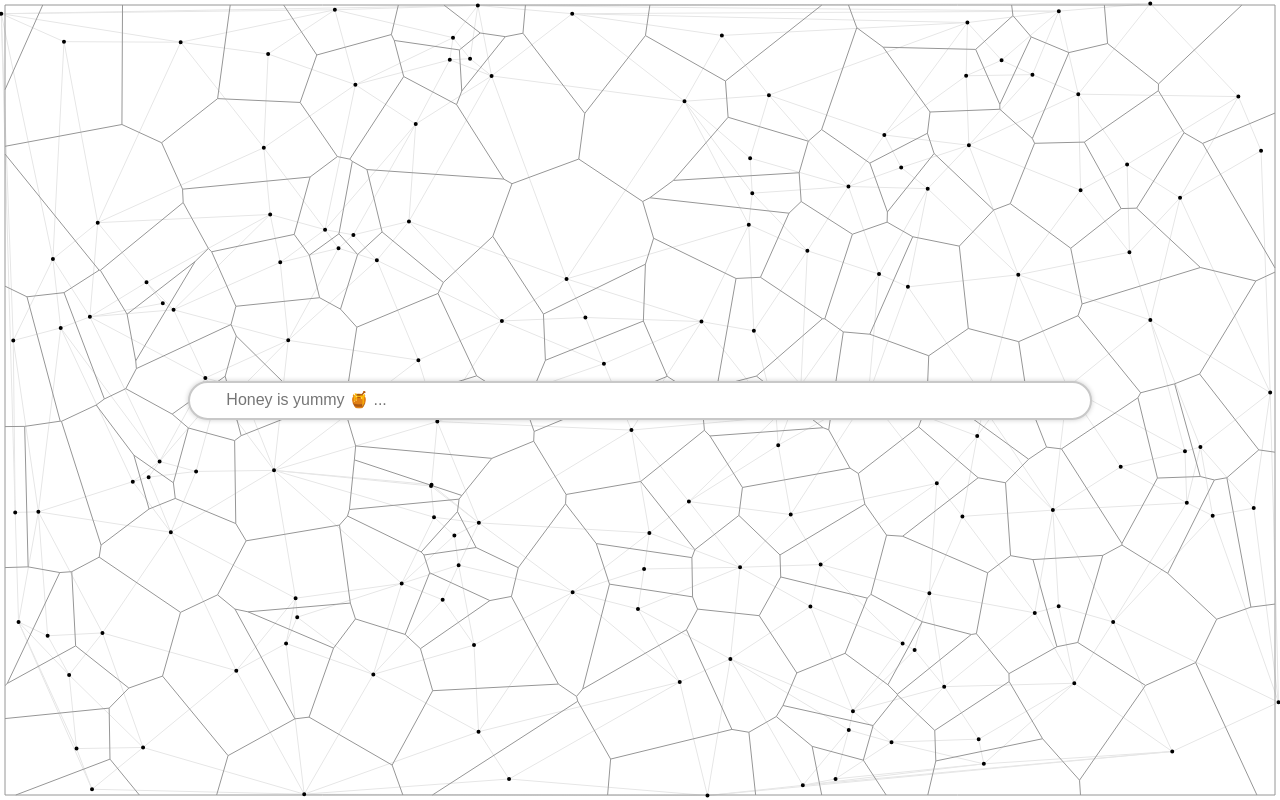
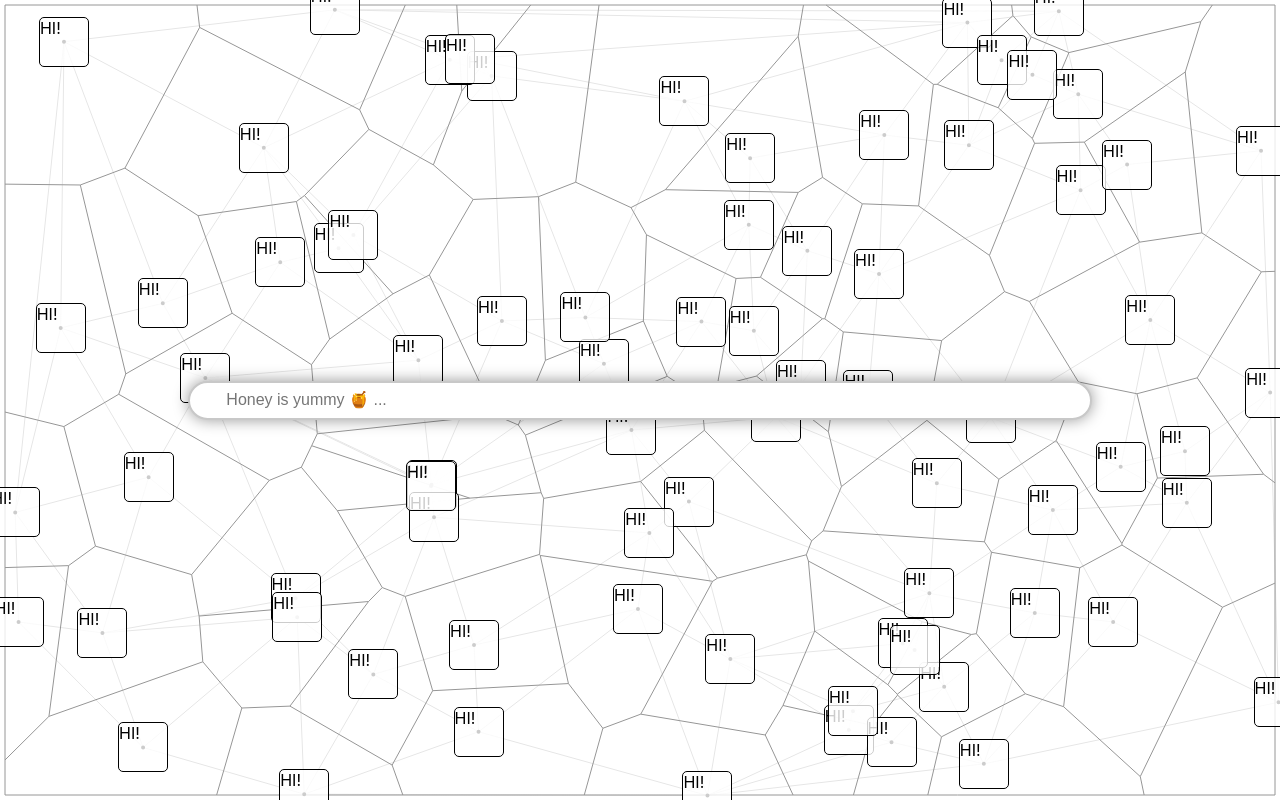
Before and after one commit to markghaida/voronoi-frontend-, a React (Create React App) app: page / in a window 1280 px wide. Built offline with nearby package versions, Linux system fonts and the light colour scheme.

Commit message:
divs on voronoi

```diff
--- a/src/App.css
+++ b/src/App.css
@@ -35,21 +35,42 @@ input[type=text]:focus {
   display: flex;
   height: 35px;
   max-width: 900px;
-  transition: box-shadow 0.25s;
+  transition: box-shadow 0.25s, opacity 0.5s;
   background-color: white;
+  opacity: 0.8;
+}
+
+#SearchBar:focus-within {
+  opacity: 1;
+  box-shadow: 0px 0px 15px rgb(0,0,0,0.4);
+}
+#SearchBar:hover{
+  opacity: 1;
+  box-shadow: 0px 0px 15px rgb(0,0,0,0.4);
 }
 
 #vShell{
   position: absolute;
   width: 100%;
   height: 100%;
-
 }
 
-#SearchBar:hover{
-  box-shadow: 0px 0px 15px rgb(0,0,0,0.4);
+.bookmarkBox {
+  background-color: rgba(255,255,255,0.8);
+  border-radius: 5px;
+  position: absolute;
+  width: 50px;
+  height: 50px;
+  border: 1px solid black;
+  box-sizing: border-box;
+  transition: background-color 0.25s;
+  text-align: left;
 }
 
+.bookmarkBox:hover {
+  background-color: rgba(200,255,255,1);
+  /* display: block; */
+}
 
 #VoronoiContainer {
   height: 100%;
--- a/src/App.js
+++ b/src/App.js
@@ -4,6 +4,9 @@ import Rhizom from './components/Rhizom.js';
 import Search from './components/Search.js';
 import { useEffect, useState } from 'react';
 import { timeFormatDefaultLocale } from 'd3';
+
+// const backend = 'http://localhost:3000/bookmarks';
+const backend = 'http://localhost:3000/bookmarks';
 
 
 function App() {
@@ -12,7 +15,7 @@ function App() {
   const [ bookmarks, setBookmarks ] = useState([]);
 
   function getBookmarks(searchInput){
-    fetch('http://localhost:3000/bookmarks')
+    fetch(backend)
     .then(response => response.json())
     .then(bookmarkList => filterBookmarks(bookmarkList, searchInput.toLowerCase()))
 }
--- a/src/components/Rhizom.js
+++ b/src/components/Rhizom.js
@@ -6,7 +6,7 @@ import {Delaunay} from "d3-delaunay";
 
 
 //update
-const make_voronio = rhiz => {
+const make_voronio = ( rhiz, setLoci ) => {
   let width = window.innerWidth;
   let height = window.innerHeight;
   width = rhiz.current.clientWidth;
@@ -16,12 +16,11 @@ const make_voronio = rhiz => {
   const context = canvas.node().getContext("2d"); //https://stackoverflow.com/questions/38340082/d3-svg-not-rendering-on-initial-component-render-react
   canvas.attr('width', width);
   canvas.attr('height', height);
-  const particles = Array.from( { length: 150 }, ( ) => [ Math.random( ) * width, Math.random( ) * height ] );
+  const particles = Array.from( { length: 150/2 }, ( ) => [ Math.random( ) * width, Math.random( ) * height ] );
+  setLoci(particles)
 
   const update = ( ) => { //https://observablehq.com/@d3/hover-voronoi?collection=@d3/d3-delaunay <<<<!!!!
-    console.log("running update");
     const delaunay = Delaunay.from( particles );
-    // console.log( delaunay.renderPoints( context ) );
     const voronoi = delaunay.voronoi( [ 5, 5, width - 5, height - 5 ] );
     context.clearRect(0,0,width,height);
     context.beginPath();
@@ -39,38 +38,48 @@ const make_voronio = rhiz => {
     delaunay.renderPoints(context);
     context.fill();
     // delaunay.renderPoints( context );
-    console.log("finished update");
   }
   update( );
+  context.canvas.onmousemove = event => {
+    event.preventDefault();
+    particles[0] = [event.layerX, event.layerY];
+    update();
+  };
 };
 
 const Rhizom = ( { bookmarks } ) => {
 
+  const [ divLoci, setDivLoci ] = useState( [ ] );
+
   useEffect( ( ) => {
-    make_voronio( rhiz );
-
+    make_voronio( rhiz, setDivLoci );
   }, [ ] );
 
  const allBookmarks = bookmarks.map( bookmark =>
    <div key={bookmark.id}>
       <img src={bookmark.image} />
-
       <p>URL: {bookmark.url}</p>
       <p>Header Title: {bookmark.h1}</p>
       <p>Body: {bookmark.body}</p>
       <p>Tags:{bookmark.tags.map((tag) => <p>{tag.category_name}</p> )}</p>
       <button>Remove</button>
-
-
     </div>
   );
+
+  const placeOnPlane = divLoci.map( pt =>
+      <div className="bookmarkBox" style={{left: pt[0]-25, top: pt[1]-25 }}>
+        HI!
+      </div>
+
+    )
 
   const rhiz = useRef( );
 
   return(
     <div id="VoronoiContainer">
-      {allBookmarks}
+      { allBookmarks }
       <div id="vShell" ref={rhiz}/>
+      { placeOnPlane }
     </div>
   );
 };
```
Also changed, not shown: 1 other file (tests, documents, lock files or other folders).
